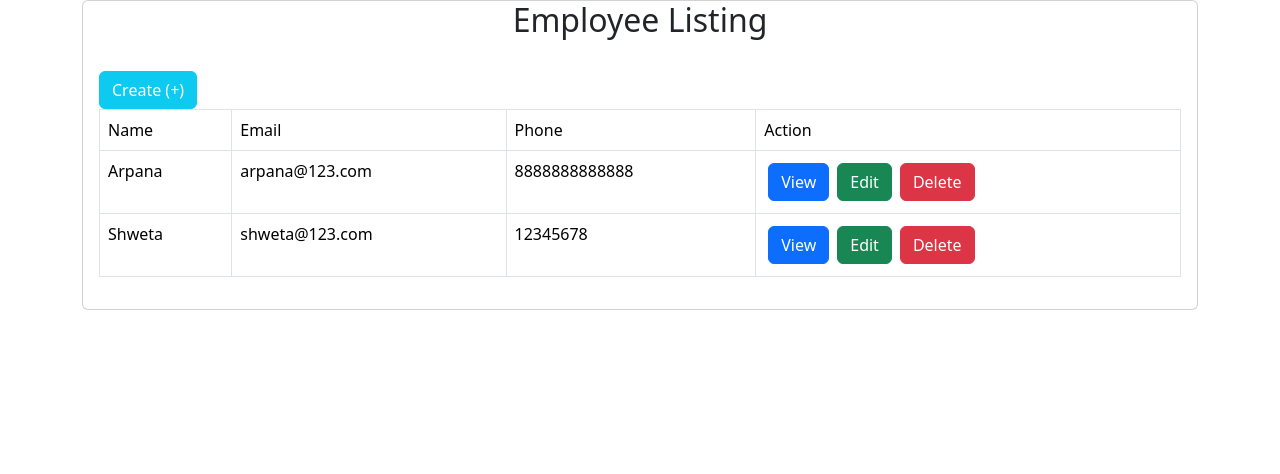
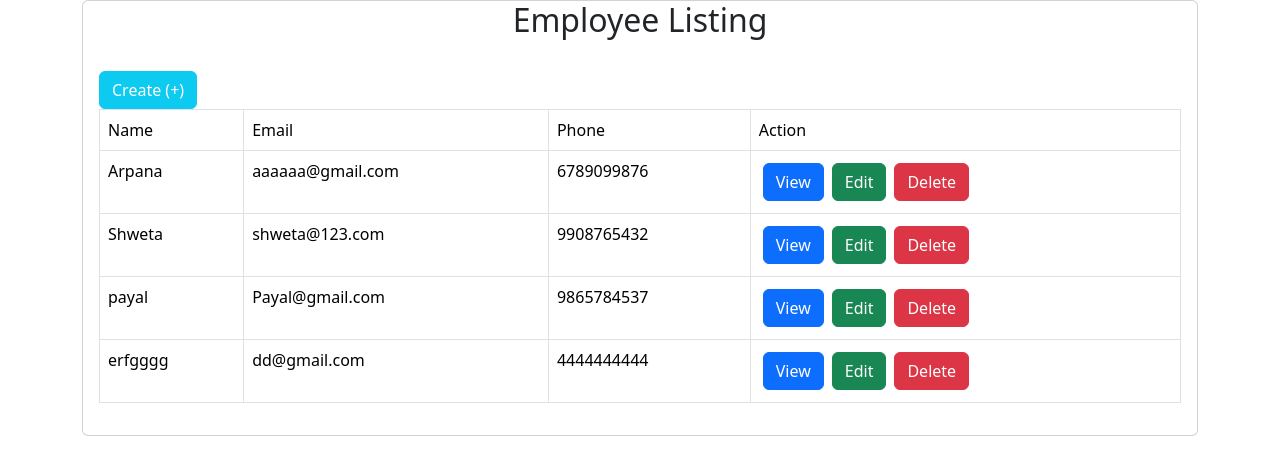
Before and after one commit to arpanam11/CURD, a React (Create React App) app in the folder curd_api/: page / in a window 1280 px wide. Shown: the top 474 px of the page. Built offline with nearby package versions, Linux system fonts and the light colour scheme; data requests are answered from the project's data file.

Commit message:
added valdation for create emp

```diff
--- a/curd_api/db.json
+++ b/curd_api/db.json
@@ -2,15 +2,29 @@
   "employees": [
     {
       "name": "Arpana",
-      "email": "arpana@123.com",
-      "phone": "8888888888888",
+      "email": "aaaaaa@gmail.com",
+      "phone": "6789099876",
       "id": "1"
     },
     {
-      "id": "2",
       "name": "Shweta",
       "email": "shweta@123.com",
-      "phone": "12345678"
+      "phone": "9908765432",
+      "id": "2"
+    },
+    {
+      "name": "payal",
+      "email": "Payal@gmail.com",
+      "phone": "9865784537",
+      "active": true,
+      "id": "2c38"
+    },
+    {
+      "id": "0397",
+      "name": "erfgggg",
+      "email": "dd@gmail.com",
+      "phone": "4444444444",
+      "active": true
     }
   ]
 }
--- a/curd_api/src/EmpCreate.js
+++ b/curd_api/src/EmpCreate.js
@@ -9,7 +9,7 @@ const EmpCreate = () => {
   const [email, setEmail] = useState("");
   const [phone, setPhone] = useState("");
   const [active, setActive] = useState(true);
-  const [validation, setValidation] = useState("");
+  const [validation, setValidation] = useState({ name: false, phone: false });
   const handleSubmit = async (e) => {
     e.preventDefault();
     console.log({ id, name, email, phone, active });
@@ -42,13 +42,14 @@ const EmpCreate = () => {
                       placeholder="Enter Name"
                       value={name}
                       onChange={e => setName(e.target.value)}
-                      onMouseDown={e=>setValidation(true)}
+                      onMouseDown={() => setValidation(prev => ({ ...prev, name: true }))}
                     />
-                  {name.length==0 && validation && <span className='text-danger'>Enter The Name</span>}
+                    {name.length === 0 && validation.name && <span className='text-danger'>Enter The Name</span>}
                   </div>
                   <div className="form-group mt-3">
                     <label>Email:</label>
                     <input
+                       type="email"
                       className="form-control"
                       placeholder="Enter Email"
                       value={email}
@@ -58,11 +59,14 @@ const EmpCreate = () => {
                   <div className="form-group mt-3">
                     <label>Phone:</label>
                     <input
+                       type='text'
                       className="form-control"
                       placeholder="Enter Phone"
                       value={phone}
                       onChange={e => setPhone(e.target.value)}
-                    />
+                      onMouseDown={() => setValidation(prev => ({ ...prev, phone: true }))}
+                      />
+                      {phone.length !== 10 && validation.phone && <span className='text-danger'>Enter a valid 10-digit phone number</span>}
                   </div>
                   <div className="checkbox mt-3">
                     <label>
--- a/curd_api/src/EmpEdit.js
+++ b/curd_api/src/EmpEdit.js
@@ -10,7 +10,7 @@ const EmpEdit = () => {
   const [email, setEmail] = useState("");
   const [phone, setPhone] = useState("");
   const [active, setActive] = useState(true);
-  const [validation, setValidation] = useState(false);
+  const [validation, setValidation] = useState({ name: false, phone: false });
 
   useEffect(() => {
     const fetchEmployeeData = async () => {
@@ -68,13 +68,14 @@ const EmpEdit = () => {
                       placeholder="Enter Name"
                       value={name}
                       onChange={e => setName(e.target.value)}
-                      onMouseDown={e => setValidation(true)}
+                      onMouseDown={() => setValidation(prev => ({ ...prev, name: true }))}
                     />
-                    {name.length === 0 && validation && <span className='text-danger'>Enter The Name</span>}
+                    {name.length === 0 && validation.name && <span className='text-danger'>Enter The Name</span>}
                   </div>
                   <div className="form-group mt-3">
                     <label>Email:</label>
                     <input
+                      type="email"
                       className="form-control"
                       placeholder="Enter Email"
                       value={email}
@@ -84,11 +85,14 @@ const EmpEdit = () => {
                   <div className="form-group mt-3">
                     <label>Phone:</label>
                     <input
+                      type='text'
                       className="form-control"
                       placeholder="Enter Phone"
                       value={phone}
                       onChange={e => setPhone(e.target.value)}
+                      onMouseDown={() => setValidation(prev => ({ ...prev, phone: true }))}
                     />
+                    {phone.length !== 10 && validation.phone && <span className='text-danger'>Enter a valid 10-digit phone number</span>}
                   </div>
                   <div className="checkbox mt-3">
                     <label>
```
